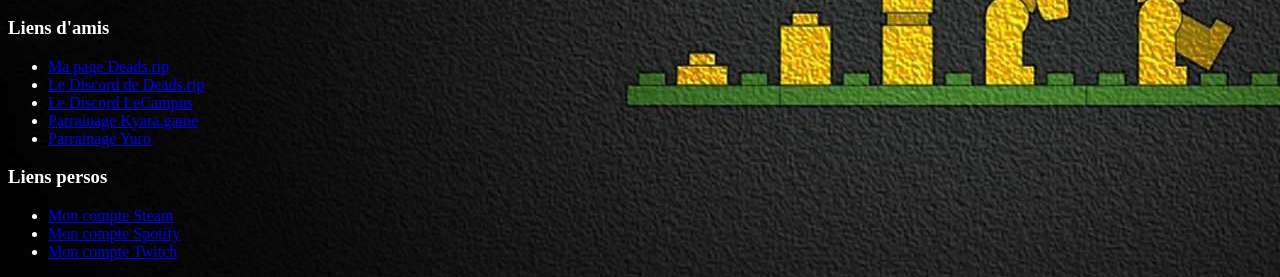
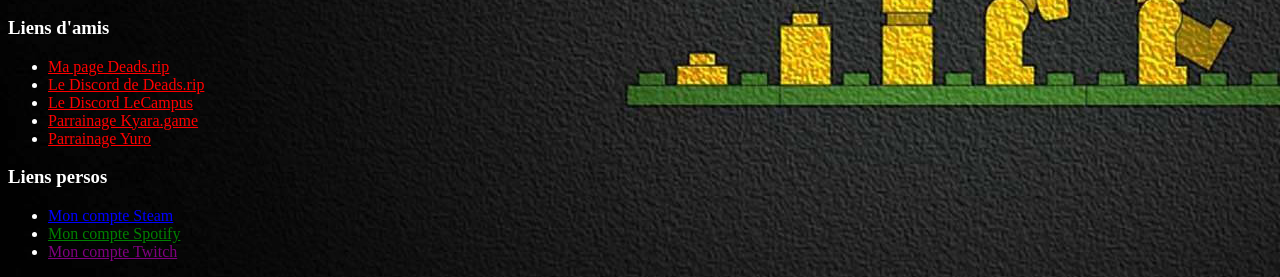
Before and after one commit to ChombiPrAAL/portfolio-html, a plain HTML site: page index.html in a window 1280 px wide. Shown: the part 556-833 px from the top of the page. Drawn offline with Linux system fonts and the light colour scheme.

Commit message:
Add files via upload

```diff
--- a/index.html
+++ b/index.html
@@ -5,6 +5,22 @@
     <meta name="viewport" content="width=device-width, initial-scale=1.0" />
     <title>Ma présentation</title>
     <link rel="stylesheet" href="style.css" />
+
+    <style>
+      .lien {
+        color: red;
+      }
+
+      #steam{
+        color: blue;
+      }
+      #Spotify{
+        color: green;
+      }
+      #Twitch{
+        color: purple;
+      }
+    </style>
   </head>
 
   <body>
@@ -52,7 +68,7 @@
             <br />
             J’écoute les autres et j’essaie de les aider même si je ne sais pas
             tout. Je suis un testeur de jeux vidéo.
-            <br/>
+            <br />
             MP Discord si tu veux que je teste ton jeu 😊.
           </p>
         </article>
@@ -66,23 +82,23 @@
         <nav>
           <ul>
             <li>
-              <a href="https://deads.rip/ChombiPraal">Ma page Deads.rip</a>
+              <a href="https://deads.rip/ChombiPraal" class="lien">Ma page Deads.rip</a>
             </li>
 
             <li>
-              <a href="https://discord.gg/TG7SEGCeBr">Le Discord de Deads.rip</a>
+              <a href="https://discord.gg/TG7SEGCeBr" class="lien">Le Discord de Deads.rip</a>
             </li>
 
             <li>
-              <a href="https://discord.gg/nNZecGC5ZD">Le Discord LeCampus</a>
+              <a href="https://discord.gg/nNZecGC5ZD" class="lien">Le Discord LeCampus</a>
             </li>
 
             <li>
-              <a href="https://kyara.games/?ref=ae170c84-33e2-494a-943f-125d587f2090">Parrainage Kyara.game</a>
+              <a href="https://kyara.games/?ref=ae170c84-33e2-494a-943f-125d587f2090" class="lien">Parrainage Kyara.game</a>
             </li>
 
             <li>
-              <a href="https://yurocollection.fr/invitation/4c3c76c7160837ea">Parrainage Yuro</a>
+              <a href="https://yurocollection.fr/invitation/4c3c76c7160837ea" class="lien">Parrainage Yuro</a>
             </li>
           </ul>
         </nav>
@@ -93,18 +109,14 @@
         <nav>
           <ul>
             <li>
-              <a href="https://steamcommunity.com/profiles/76561199187551064"
-                >Mon compte Steam</a
-              >
+              <a href="https://steamcommunity.com/profiles/76561199187551064" id="steam">Mon compte Steam</a>
             </li>
             <li>
               <a
-                href="https://open.spotify.com/user/313hel3e3drrmjqojpfmntmik4um"
-                >Mon compte Spotify</a
-              >
+                href="https://open.spotify.com/user/313hel3e3drrmjqojpfmntmik4um" id="Spotify">Mon compte Spotify</a>
             </li>
             <li>
-              <a href="https://www.twitch.tv/chombi_praal">Mon compte Twitch</a>
+              <a href="https://www.twitch.tv/chombi_praal" id="Twitch">Mon compte Twitch</a>
             </li>
           </ul>
         </nav>
```
